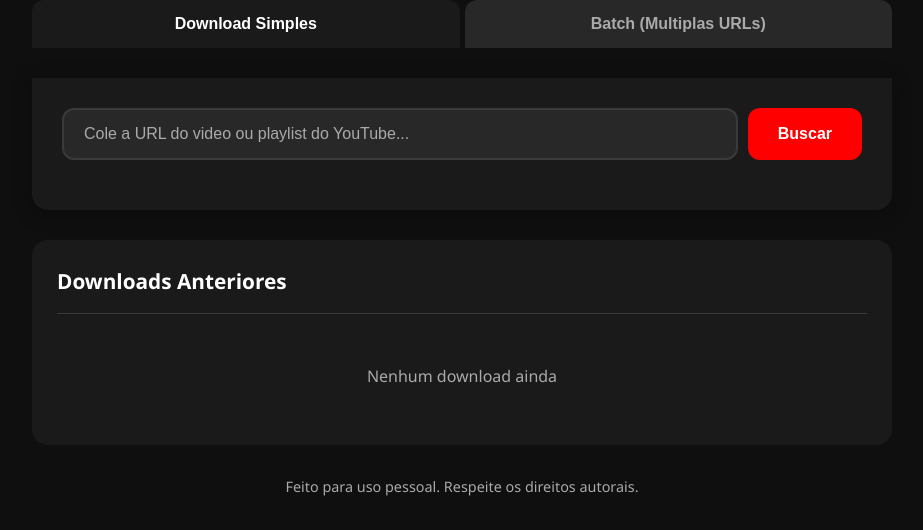
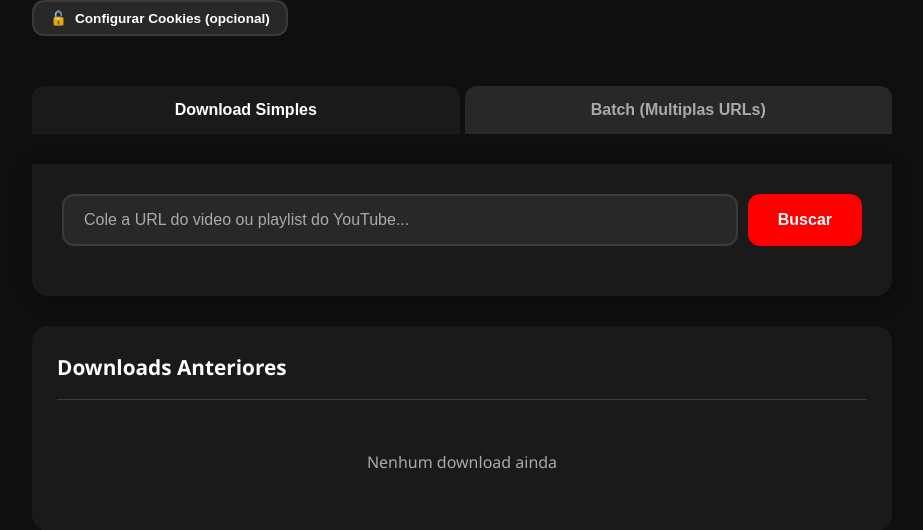
Before and after one commit to rafaeljuniorvip/downyoutube, a Flask app: page / in a window 1280 px wide. Shown: the part 202-732 px from the top of the page, without its empty margins (178-1101 px from the left). Before the commit the page ends 698 px from the top, so only its background shows below. Run offline with Flask 3, Linux system fonts and the light colour scheme; data that the repository does not hold is empty; some libraries are stand-ins or nearby versions.

Commit message:
Add user-provided cookies support via frontend
- Add cookies configuration panel in UI
- Each user can paste their own YouTube cookies
- Cookies stored in browser localStorage
- Backend receives cookies per request
- Creates temp cookie files for yt-dlp
- Remove server-side cookies.txt volume

🤖 Generated with [Claude Code](https://claude.com/claude-code)

Co-Authored-By: Claude Opus 4.5 <noreply@anthropic.com>

```diff
--- a/app.py
+++ b/app.py
@@ -5,6 +5,7 @@ import os
 import re
 import threading
 import uuid
+import tempfile
 from pathlib import Path
 from queue import Queue
 from datetime import datetime
@@ -15,13 +16,35 @@ CORS(app)
 DOWNLOAD_FOLDER = Path("downloads")
 DOWNLOAD_FOLDER.mkdir(exist_ok=True)
 
-COOKIES_FILE = Path("cookies.txt")
+# Armazena cookies por sessão/task
+task_cookies = {}
 
 
-def get_cookies_opts():
-    """Retorna opções de cookies se o arquivo existir"""
-    if COOKIES_FILE.exists():
-        return {'cookiefile': str(COOKIES_FILE)}
+def create_temp_cookies_file(cookies_content):
+    """Cria um arquivo temporário com os cookies"""
+    if not cookies_content:
+        return None
+    fd, path = tempfile.mkstemp(suffix='.txt', prefix='cookies_')
+    with os.fdopen(fd, 'w') as f:
+        f.write(cookies_content)
+    return path
+
+
+def cleanup_cookies_file(path):
+    """Remove o arquivo temporário de cookies"""
+    if path and os.path.exists(path):
+        try:
+            os.remove(path)
+        except:
+            pass
+
+
+def get_cookies_opts(cookies_content=None):
+    """Retorna opções de cookies"""
+    if cookies_content:
+        cookies_file = create_temp_cookies_file(cookies_content)
+        if cookies_file:
+            return {'cookiefile': cookies_file}
     return {}
 
 # Armazena o progresso dos downloads
@@ -55,22 +78,32 @@ def progress_hook(d, task_id):
         download_progress[task_id]['status'] = 'converting'
 
 
-def get_video_info(url):
+def get_video_info(url, cookies=None):
     """Obtém informações do vídeo ou playlist"""
+    cookies_opts = get_cookies_opts(cookies)
     ydl_opts = {
         'quiet': True,
         'no_warnings': True,
         'extract_flat': 'in_playlist',
-        **get_cookies_opts(),
+        **cookies_opts,
     }
 
-    with yt_dlp.YoutubeDL(ydl_opts) as ydl:
-        info = ydl.extract_info(url, download=False)
-        return info
+    try:
+        with yt_dlp.YoutubeDL(ydl_opts) as ydl:
+            info = ydl.extract_info(url, download=False)
+            return info
+    finally:
+        cleanup_cookies_file(cookies_opts.get('cookiefile'))
 
 
-def download_single_video(url, task_id, output_path=None):
+def download_single_video(url, task_id, output_path=None, cookies=None):
     """Baixa um único vídeo como MP3"""
+    # Busca cookies da tarefa se não fornecidos
+    if cookies is None:
+        cookies = task_cookies.get(task_id) or task_cookies.get(task_id.split('_video_')[0])
+
+    cookies_opts = get_cookies_opts(cookies)
+
     try:
         if output_path is None:
             output_path = str(DOWNLOAD_FOLDER)
@@ -86,7 +119,7 @@ def download_single_video(url, task_id, output_path=None):
             'progress_hooks': [lambda d: progress_hook(d, task_id)],
             'quiet': True,
             'no_warnings': True,
-            **get_cookies_opts(),
+            **cookies_opts,
         }
 
         with yt_dlp.YoutubeDL(ydl_opts) as ydl:
@@ -105,13 +138,17 @@ def download_single_video(url, task_id, output_path=None):
         download_progress[task_id]['status'] = 'error'
         download_progress[task_id]['error'] = str(e)
         return None
+    finally:
+        cleanup_cookies_file(cookies_opts.get('cookiefile'))
 
 
 def download_playlist(url, task_id):
     """Baixa todos os vídeos de uma playlist como MP3"""
+    cookies = task_cookies.get(task_id)
+
     try:
         # Primeiro, obtém a lista de vídeos
-        info = get_video_info(url)
+        info = get_video_info(url, cookies)
 
         if 'entries' not in info:
             download_progress[task_id]['status'] = 'error'
@@ -234,12 +271,13 @@ def get_info():
     """Obtém informações do vídeo ou playlist"""
     data = request.json
     url = data.get('url', '')
+    cookies = data.get('cookies', '')
 
     if not url:
         return jsonify({'error': 'URL não fornecida'}), 400
 
     try:
-        info = get_video_info(url)
+        info = get_video_info(url, cookies)
 
         is_playlist = 'entries' in info
 
@@ -276,11 +314,17 @@ def start_download():
     data = request.json
     url = data.get('url', '')
     download_type = data.get('type', 'video')
+    cookies = data.get('cookies', '')
 
     if not url:
         return jsonify({'error': 'URL não fornecida'}), 400
 
     task_id = str(uuid.uuid4())
+
+    # Armazena cookies para esta tarefa
+    if cookies:
+        task_cookies[task_id] = cookies
+
     download_progress[task_id] = {
         'status': 'starting',
         'progress': 0,
@@ -302,6 +346,7 @@ def add_to_batch():
     """Adiciona múltiplas URLs à fila de download"""
     data = request.json
     urls = data.get('urls', [])
+    cookies = data.get('cookies', '')
 
     if not urls:
         return jsonify({'error': 'Nenhuma URL fornecida'}), 400
@@ -319,10 +364,14 @@ def add_to_batch():
         task_id = str(uuid.uuid4())
         url_type = detect_url_type(url)
 
+        # Armazena cookies para esta tarefa
+        if cookies:
+            task_cookies[task_id] = cookies
+
         # Tenta obter o título
         title = url
         try:
-            info = get_video_info(url)
+            info = get_video_info(url, cookies)
             title = info.get('title', url)
         except:
             pass
--- a/docker-compose.yml
+++ b/docker-compose.yml
@@ -7,7 +7,6 @@ services:
       - minha_rede
     volumes:
       - downloads:/app/downloads
-      - ./cookies.txt:/app/cookies.txt:ro
     deploy:
       mode: replicated
       replicas: 1
--- a/static/script.js
+++ b/static/script.js
@@ -1,4 +1,67 @@
 const API_BASE = '';
+
+// ============ Cookies Management ============
+const COOKIES_STORAGE_KEY = 'yt_cookies';
+
+function getSavedCookies() {
+    return localStorage.getItem(COOKIES_STORAGE_KEY) || '';
+}
+
+function saveCookies(cookies) {
+    if (cookies) {
+        localStorage.setItem(COOKIES_STORAGE_KEY, cookies);
+    } else {
+        localStorage.removeItem(COOKIES_STORAGE_KEY);
+    }
+    updateCookiesIcon();
+}
+
+function updateCookiesIcon() {
+    const icon = document.getElementById('cookiesIcon');
+    const hasCookies = !!getSavedCookies();
+    icon.textContent = hasCookies ? '🔒' : '🔓';
+}
+
+// Initialize cookies UI
+document.addEventListener('DOMContentLoaded', () => {
+    const toggleBtn = document.getElementById('toggleCookies');
+    const cookiesConfig = document.getElementById('cookiesConfig');
+    const cookiesInput = document.getElementById('cookiesInput');
+    const saveCookiesBtn = document.getElementById('saveCookiesBtn');
+    const clearCookiesBtn = document.getElementById('clearCookiesBtn');
+    const cookiesStatus = document.getElementById('cookiesStatus');
+
+    // Load saved cookies
+    cookiesInput.value = getSavedCookies();
+    updateCookiesIcon();
+
+    // Toggle panel
+    toggleBtn.addEventListener('click', () => {
+        cookiesConfig.classList.toggle('hidden');
+    });
+
+    // Save cookies
+    saveCookiesBtn.addEventListener('click', () => {
+        const cookies = cookiesInput.value.trim();
+        saveCookies(cookies);
+        cookiesStatus.textContent = cookies ? 'Cookies salvos!' : 'Cookies removidos';
+        cookiesStatus.className = 'cookies-status success';
+        setTimeout(() => {
+            cookiesStatus.textContent = '';
+        }, 3000);
+    });
+
+    // Clear cookies
+    clearCookiesBtn.addEventListener('click', () => {
+        cookiesInput.value = '';
+        saveCookies('');
+        cookiesStatus.textContent = 'Cookies removidos';
+        cookiesStatus.className = 'cookies-status';
+        setTimeout(() => {
+            cookiesStatus.textContent = '';
+        }, 3000);
+    });
+});
 
 // Elementos do DOM - Single
 const urlInput = document.getElementById('urlInput');
@@ -91,7 +154,7 @@ async function fetchInfo() {
         const response = await fetch(`${API_BASE}/api/info`, {
             method: 'POST',
             headers: { 'Content-Type': 'application/json' },
-            body: JSON.stringify({ url })
+            body: JSON.stringify({ url, cookies: getSavedCookies() })
         });
 
         const data = await response.json();
@@ -166,7 +229,7 @@ async function startDownload(type) {
         const response = await fetch(`${API_BASE}/api/download`, {
             method: 'POST',
             headers: { 'Content-Type': 'application/json' },
-            body: JSON.stringify({ url, type })
+            body: JSON.stringify({ url, type, cookies: getSavedCookies() })
         });
 
         const data = await response.json();
@@ -311,7 +374,7 @@ async function addToQueue() {
         const response = await fetch(`${API_BASE}/api/batch`, {
             method: 'POST',
             headers: { 'Content-Type': 'application/json' },
-            body: JSON.stringify({ urls })
+            body: JSON.stringify({ urls, cookies: getSavedCookies() })
         });
 
         const data = await response.json();
--- a/static/style.css
+++ b/static/style.css
@@ -702,6 +702,95 @@ footer {
     margin-top: 5px;
 }
 
+/* Cookies Section */
+.cookies-section {
+    margin-bottom: 20px;
+}
+
+.cookies-config {
+    background: var(--surface);
+    border-radius: 12px;
+    padding: 20px;
+    margin-top: 15px;
+    animation: fadeIn 0.3s ease;
+}
+
+.cookies-help {
+    color: var(--text-secondary);
+    margin-bottom: 15px;
+    font-size: 0.95rem;
+}
+
+.cookies-help a {
+    color: var(--primary-color);
+    text-decoration: none;
+}
+
+.cookies-help a:hover {
+    text-decoration: underline;
+}
+
+.cookies-steps {
+    color: var(--text-secondary);
+    font-size: 0.9rem;
+    margin-bottom: 15px;
+    padding-left: 20px;
+}
+
+.cookies-steps li {
+    margin-bottom: 8px;
+}
+
+.cookies-steps a {
+    color: var(--primary-color);
+    text-decoration: none;
+}
+
+.cookies-steps a:hover {
+    text-decoration: underline;
+}
+
+#cookiesInput {
+    width: 100%;
+    padding: 12px;
+    font-size: 0.85rem;
+    font-family: 'Consolas', 'Monaco', monospace;
+    border: 2px solid var(--border-color);
+    border-radius: 8px;
+    background: var(--surface-light);
+    color: var(--text-primary);
+    resize: vertical;
+    min-height: 100px;
+    transition: border-color 0.3s, box-shadow 0.3s;
+}
+
+#cookiesInput:focus {
+    outline: none;
+    border-color: var(--primary-color);
+    box-shadow: 0 0 0 3px rgba(255, 0, 0, 0.2);
+}
+
+#cookiesInput::placeholder {
+    color: var(--text-secondary);
+    opacity: 0.6;
+}
+
+.cookies-actions {
+    display: flex;
+    align-items: center;
+    gap: 10px;
+    margin-top: 15px;
+}
+
+.cookies-status {
+    font-size: 0.9rem;
+    color: var(--text-secondary);
+}
+
+.cookies-status.success {
+    color: var(--success-color);
+}
+
 @media (max-width: 600px) {
     .container {
         padding: 15px;
@@ -730,4 +819,8 @@ footer {
         width: 100%;
         margin: 10px 0;
     }
+
+    .cookies-actions {
+        flex-wrap: wrap;
+    }
 }
--- a/templates/index.html
+++ b/templates/index.html
@@ -14,6 +14,37 @@
         </header>
 
         <main>
+            <!-- Cookies Config -->
+            <div class="cookies-section">
+                <button id="toggleCookies" class="btn btn-secondary btn-small">
+                    <span id="cookiesIcon">🔓</span> Configurar Cookies (opcional)
+                </button>
+                <div id="cookiesConfig" class="cookies-config hidden">
+                    <p class="cookies-help">
+                        Se o YouTube bloquear os downloads, você precisa fornecer seus cookies.
+                        <a href="https://github.com/yt-dlp/yt-dlp/wiki/FAQ#how-do-i-pass-cookies-to-yt-dlp" target="_blank">Como obter?</a>
+                    </p>
+                    <ol class="cookies-steps">
+                        <li>Instale a extensão <a href="https://chrome.google.com/webstore/detail/get-cookiestxt-locally/cclelndahbckbenkjhflpdbgdldlbecc" target="_blank">Get cookies.txt LOCALLY</a></li>
+                        <li>Acesse youtube.com e faça login</li>
+                        <li>Clique na extensão e exporte os cookies</li>
+                        <li>Cole o conteúdo abaixo</li>
+                    </ol>
+                    <textarea
+                        id="cookiesInput"
+                        placeholder="# Netscape HTTP Cookie File
+.youtube.com	TRUE	/	TRUE	...
+..."
+                        rows="5"
+                    ></textarea>
+                    <div class="cookies-actions">
+                        <button id="saveCookiesBtn" class="btn btn-primary btn-small">Salvar Cookies</button>
+                        <button id="clearCookiesBtn" class="btn btn-secondary btn-small">Limpar</button>
+                        <span id="cookiesStatus" class="cookies-status"></span>
+                    </div>
+                </div>
+            </div>
+
             <!-- Tabs -->
             <div class="tabs">
                 <button class="tab active" data-tab="single">Download Simples</button>
```
